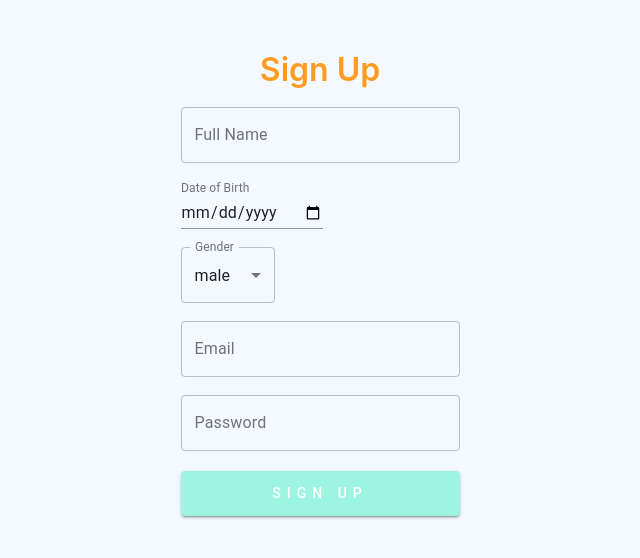
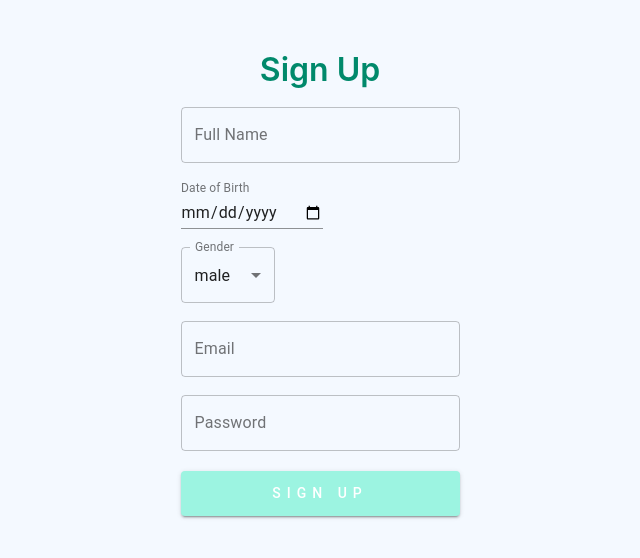
Before and after one commit to abhiskg/React-hook-form, a React (Create React App) app: page / in a window 1280 px wide. Shown: the top 558 px of the page, without its empty margins (320-960 px from the left). Built offline with nearby package versions, Linux system fonts and the light colour scheme.

Commit message:
h1 color changed

```diff
--- a/src/components/MaterialForm.css
+++ b/src/components/MaterialForm.css
@@ -8,7 +8,7 @@
 }
 
 h1 {
-  color: #ff9b21;
+  color: #00896b;
   font-weight: 600;
 }
 
```
Also changed, not shown: 1 other file (tests, documents, lock files or other folders).
